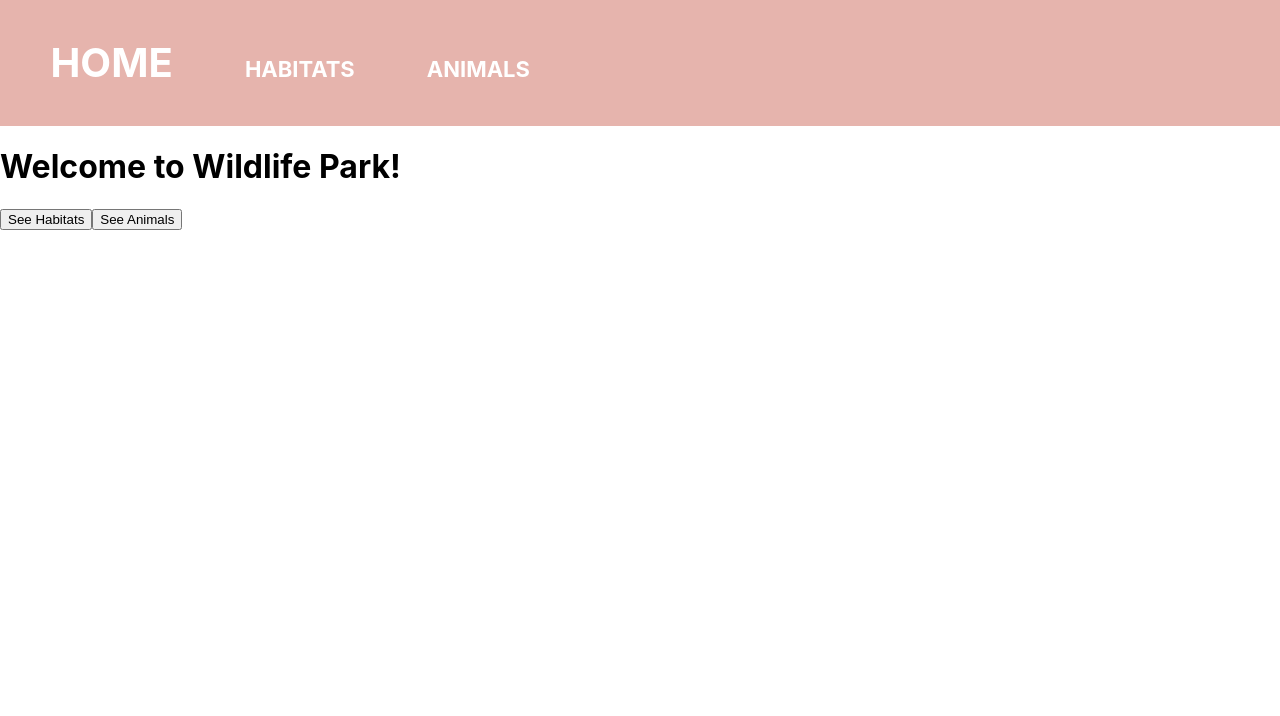
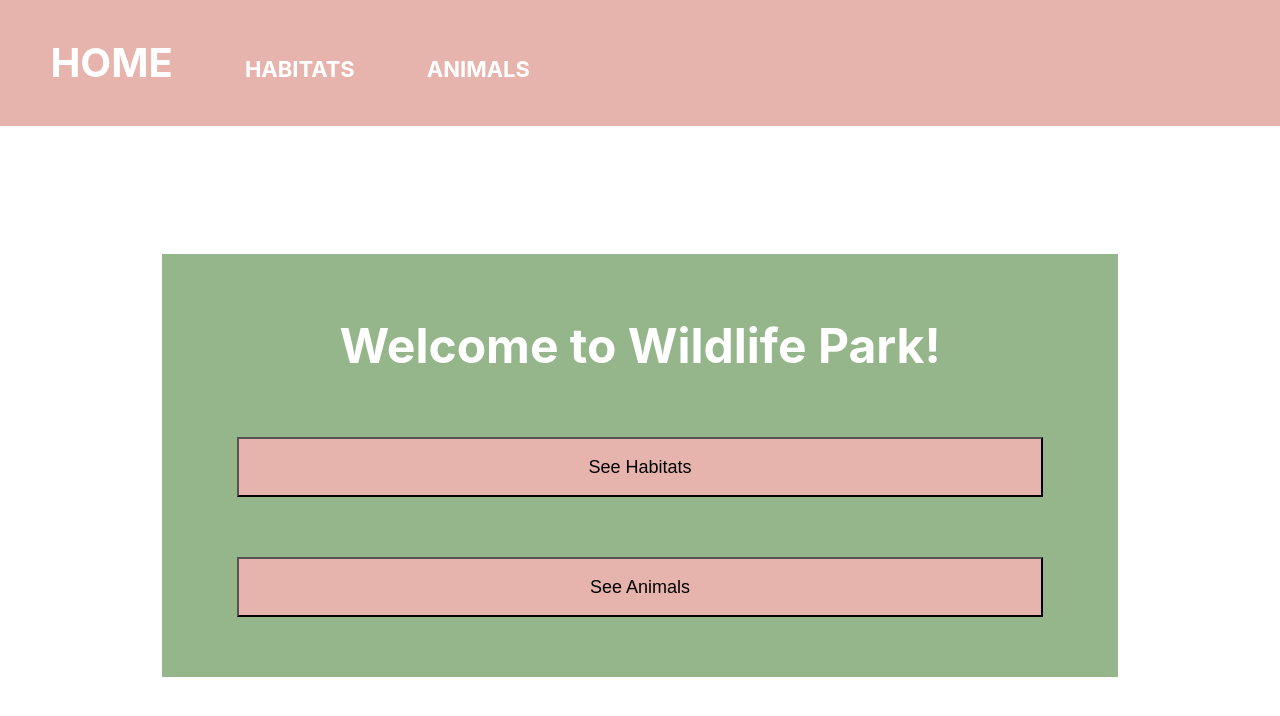
Before and after one commit to hopebradley/wildlife-park, a React (Create React App) app: page / in a window 1280 px wide. Shown: the top 716 px of the page. Built offline with nearby package versions, Linux system fonts and the light colour scheme; no server answers.

Commit message:
add styles to homepage

```diff
--- a/src/components/HomePage.js
+++ b/src/components/HomePage.js
@@ -2,10 +2,10 @@
 const HomePage = (props) => {
 
     return (
-        <div>
+        <div id="homepage">
             <h1>Welcome to Wildlife Park!</h1>
-            <button>See Habitats</button>
-            <button>See Animals</button>
+            <button className="home-button">See Habitats</button>
+            <button className="home-button">See Animals</button>
         </div>
     )
 }
--- a/src/index.css
+++ b/src/index.css
@@ -48,3 +48,22 @@ code {
   margin: 20px;
   border-radius: 25px;
 }
+
+#homepage {
+  margin: auto;
+  width: 70%;
+  background-color:rgb(149, 182, 138);
+  color: white;
+  padding: 30px;
+  margin-top: 10%;
+  font-size:x-large;
+  text-align: center;
+}
+
+.home-button {
+  width: 90%;
+  margin: 30px;
+  height: 60px;
+  font-size: large;
+  background-color:rgb(230, 180, 173);
+}
```
